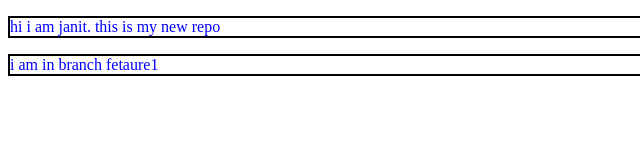
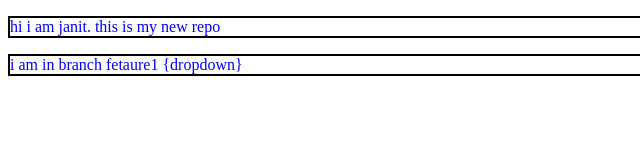
Before and after one commit to Janit53/xrepo, a plain HTML site: page index.html in a window 1280 px wide. Shown: the full height of the page, 0-640 px from the left. Drawn offline with Linux system fonts and the light colour scheme.

```diff
--- a/index.html
+++ b/index.html
@@ -10,7 +10,7 @@
 
 <body>
     <p>hi i am janit. this is my new repo</p>
-    <p>i am in branch fetaure1</p>
+    <p>i am in branch fetaure1 {dropdown}</p>
 </body>
 
 </html>
```
